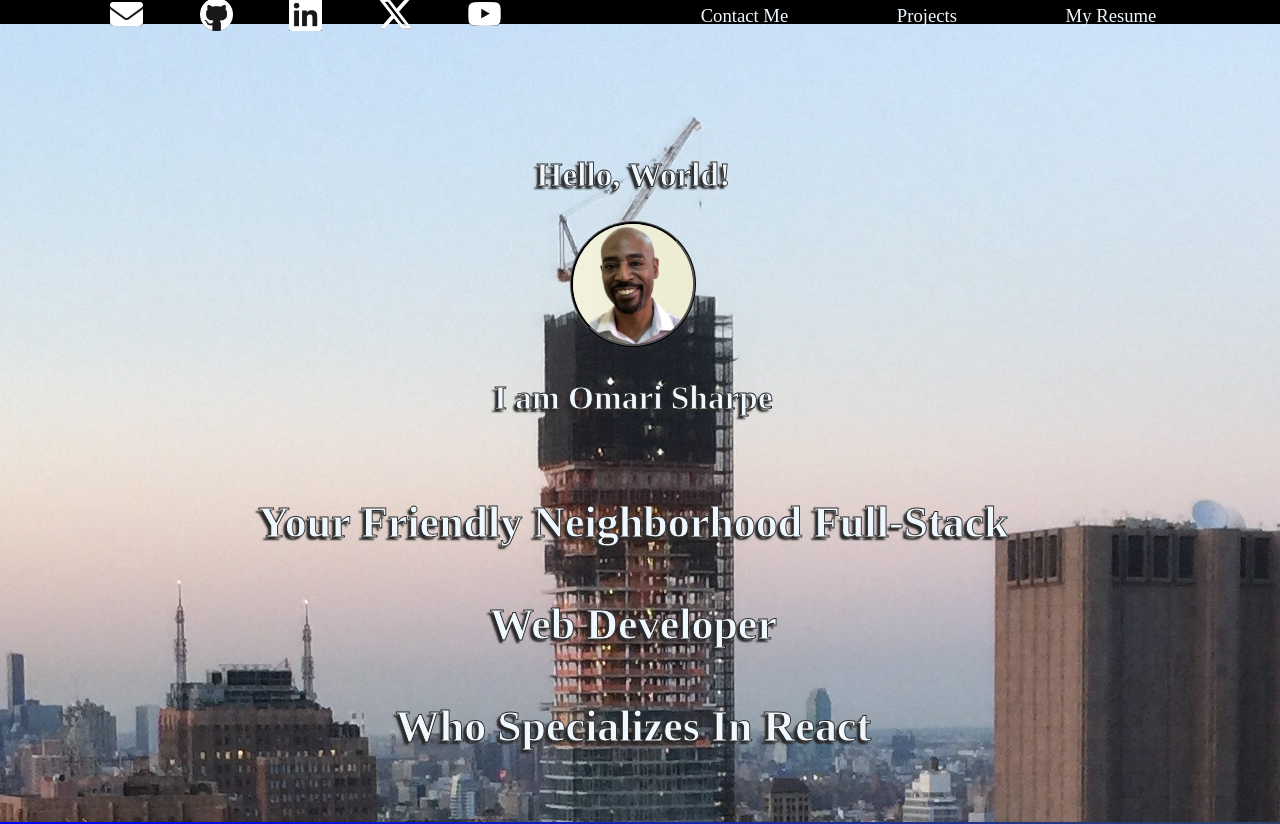
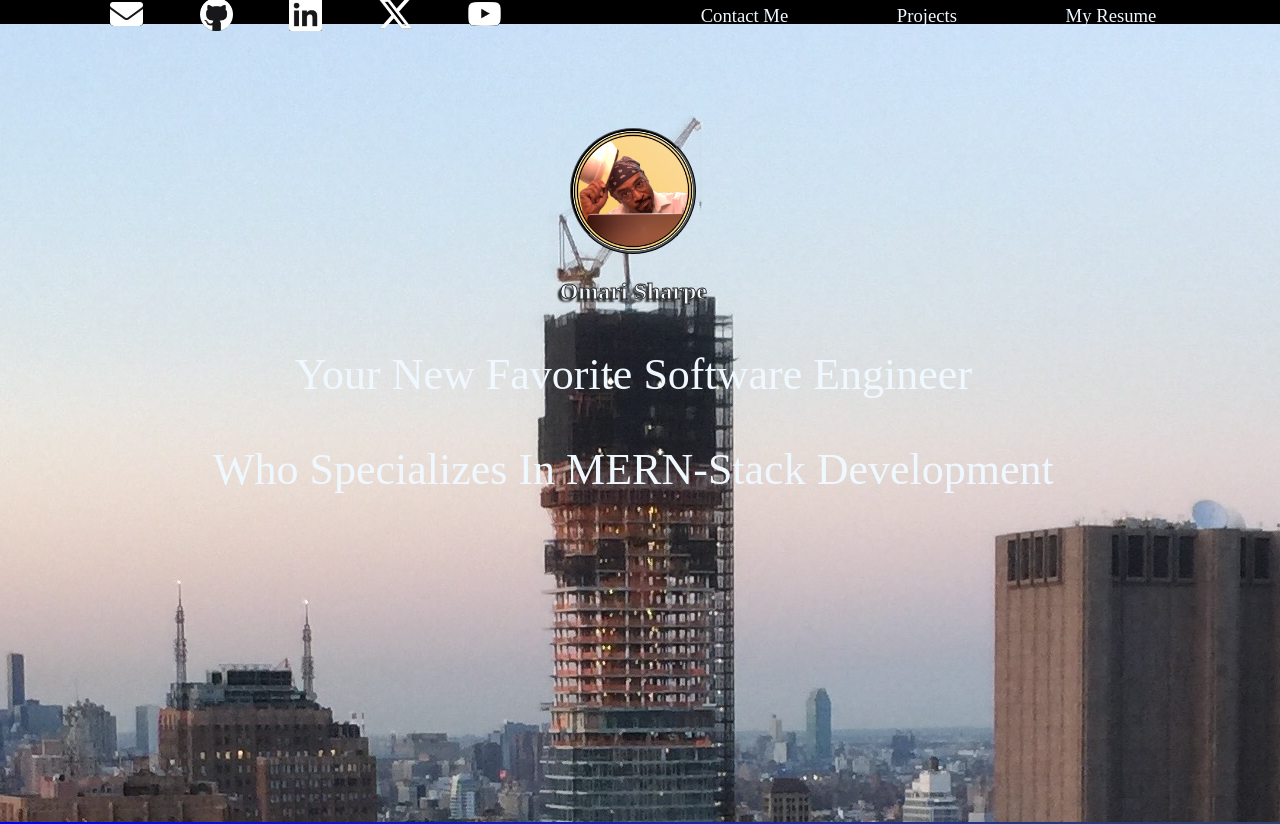
Before and after one commit to OSharpe001/portfolio_remake, a React (Create React App) app: page / in a window 1280 px wide. Shown: the top 824 px of the page. Built offline with nearby package versions, Linux system fonts and the light colour scheme.

Commit message:
Temporary and proposed changes added to LandingSection

```diff
--- a/src/components/LandingSection.jsx
+++ b/src/components/LandingSection.jsx
@@ -1,21 +1,33 @@
 
 
-export default function LandingSection() {
+export default function LandingSection({ handlePageShift }) {
 
   return (
-      <section className="landing">
-        <h1 className="greeting">Hello, World!</h1>
-        <img src={require("../assets/images/my_profile.png")} alt="my profile" className="profile-pic" />
-        <h1 className="introduction">I am Omari Sharpe</h1>
-        <h1 className="declaration">Your Friendly Neighborhood Full-Stack
-          <br />
-          <br />
-          Web Developer
-          <br />
-          <br />
-          Who Specializes In React
-        </h1>
+    <section className="landing">
+      <img src={require("../assets/images/tanProfileToken.png")} alt="PTN profile" className="profile-pic" />
+      <h1>Omari Sharpe</h1>
+      <p className="declaration">Your New Favorite Software Engineer</p>
+      <p className="declaration">Who Specializes In MERN-Stack Development</p>
+    </section>
+    //   <section className="landing">
+    //   <div className="right">
+    //     <p className="declaration">From Master Electrician to Software Developer - Now, I'm constructing your company's web-realty!</p>
+    //     <p className="declaration">
+    //       Feel free to
 
-      </section>
+    //       <a aria-label="On Click" className="shift-page-link underlined" onClick={handlePageShift("contactme")} href="/#contact-me">Contact Me</a>
+    //       for help with Freelance or Open Source projects, Tutoring or an offer to contract my services. Whether you need a simple landing page, an ecommerce or a multi-paged app, you've come to the right place!
+    //       I'm also willing to hear offers for W2 positions so don't be shy.
+    //     </p>
+    //     <img src="../assets/images/enthusiasticPTN" alt="memoji with a thumbs up" className="memoji" />
+    //   </div>
+
+    //   <div className="left">
+    //     <img src={require("../assets/images/tanProfileToken.png")} alt="PTN profile" className="profile-pic" />
+    //     <h1>Omari Sharpe</h1>
+    //     <p className="declaration">Your New Favorite Software Engineer</p>
+    //     <p className="declaration">Who Specializes In MERN-Stack Development</p>
+    //   </div>
+    // </section>
   );
 };
```
